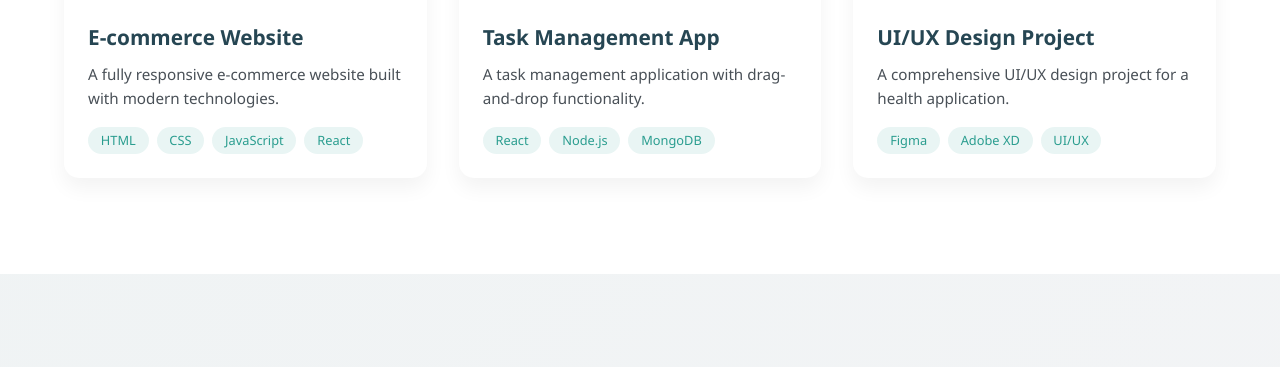
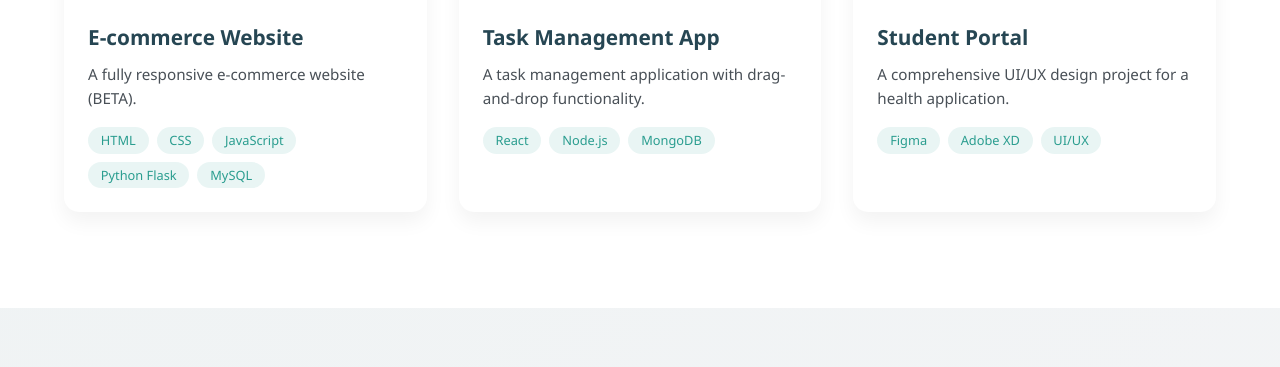
Before and after one commit to fr3nk11/portofoli, a plain HTML site: page index.html in a window 1280 px wide. Shown: the part 2708-3075 px from the top of the page. Drawn offline with Linux system fonts and the light colour scheme.

Commit message:
Mesazhi për modifikimet

```diff
--- a/index.html
+++ b/index.html
@@ -205,19 +205,20 @@
                         <img src="/image/logo.jpg" alt="Project 1">
                         <div class="project-overlay">
                             <div class="project-links">
-                                <a href="#"><i class="fas fa-link"></i></a>
+                                <a href="https://fphoneb.vercel.app/login/login.html" target="_blank" rel="noopener noreferrer"><i class="fas fa-link"></i></a>
                                 <a href="#"><i class="fab fa-github"></i></a>
                             </div>
                         </div>
                     </div>
                     <div class="project-content">
                         <h3>E-commerce Website</h3>
-                        <p>A fully responsive e-commerce website built with modern technologies.</p>
+                        <p>A fully responsive e-commerce website (BETA).</p>
                         <div class="project-tags">
                             <span class="project-tag">HTML</span>
                             <span class="project-tag">CSS</span>
                             <span class="project-tag">JavaScript</span>
-                            <span class="project-tag">React</span>
+                            <span class="project-tag">Python Flask</span>
+                            <span class="project-tag">MySQL</span>
                         </div>
                     </div>
                 </div>
@@ -252,7 +253,7 @@
                         </div>
                     </div>
                     <div class="project-content">
-                        <h3>UI/UX Design Project</h3>
+                        <h3>Student Portal</h3>
                         <p>A comprehensive UI/UX design project for a health application.</p>
                         <div class="project-tags">
                             <span class="project-tag">Figma</span>
```
